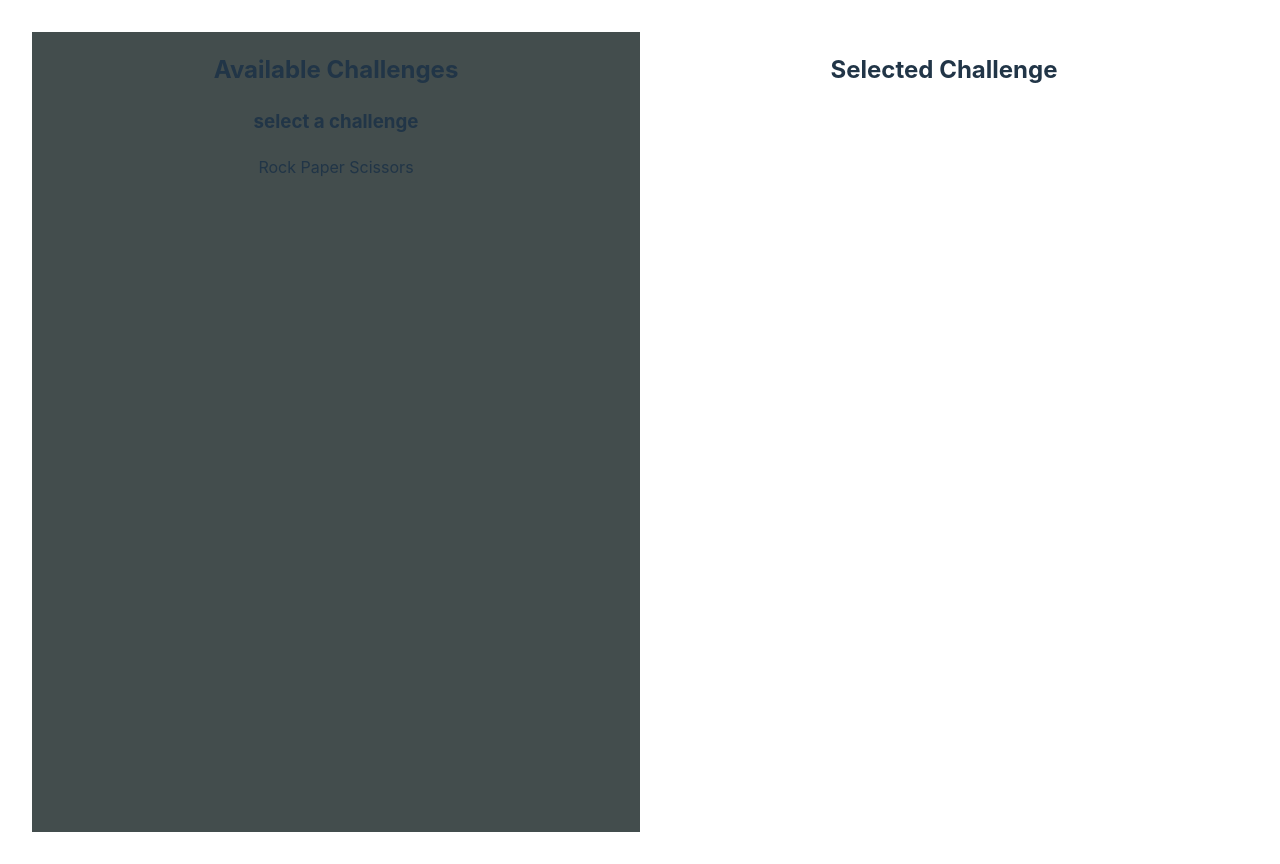
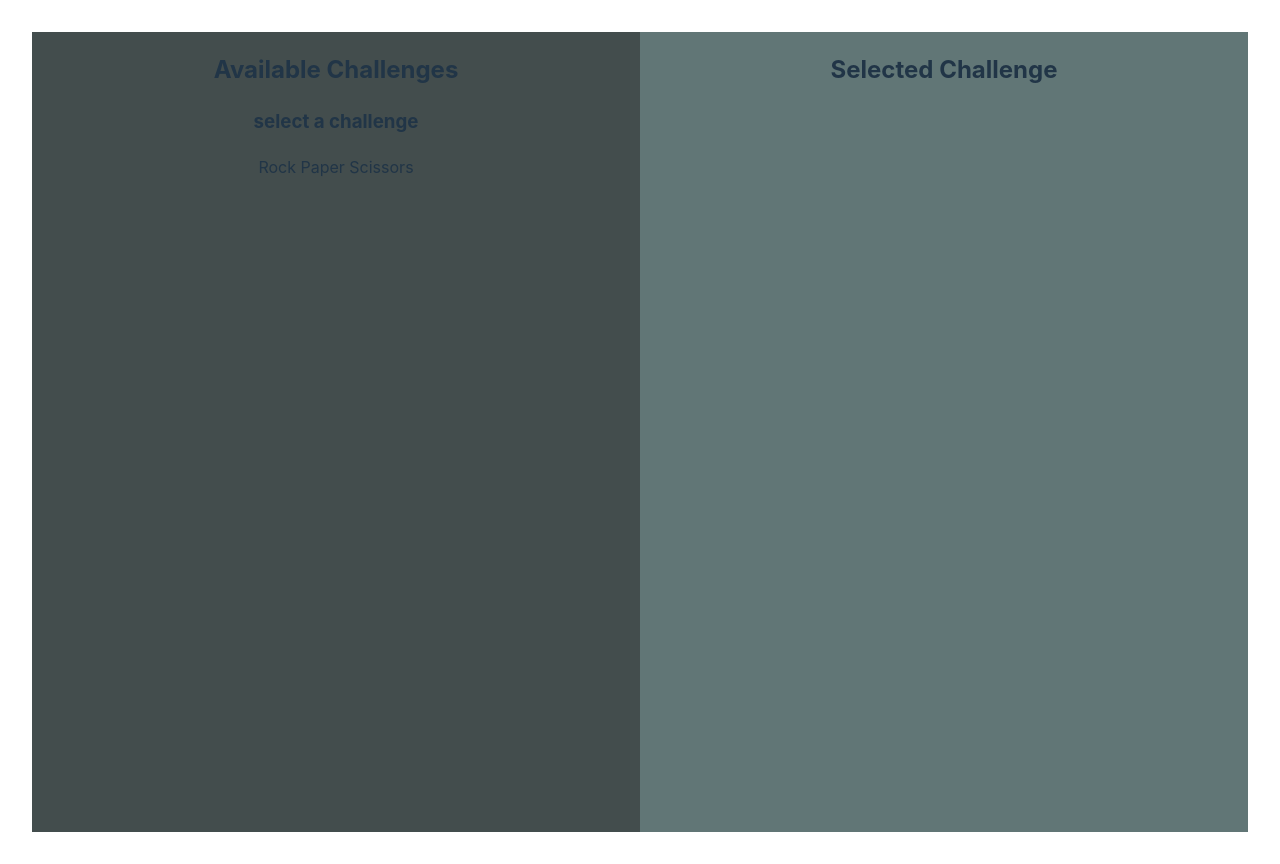
Before and after one commit to luishenrique-gj/vite-react-osf-training, a React (Vite) app: page / in a window 1280 px wide. Built offline with nearby package versions, Linux system fonts and the light colour scheme.

Commit message:
feat: updated selectedChallenge  styles

```diff
--- a/src/components/selectedChallenge/SelectedChallenge.css
+++ b/src/components/selectedChallenge/SelectedChallenge.css
@@ -1,4 +1,5 @@
 .SelectedChallenge{
     width: 50%;
     height: 100vh;
+    background-color: #617676;
 }
```
